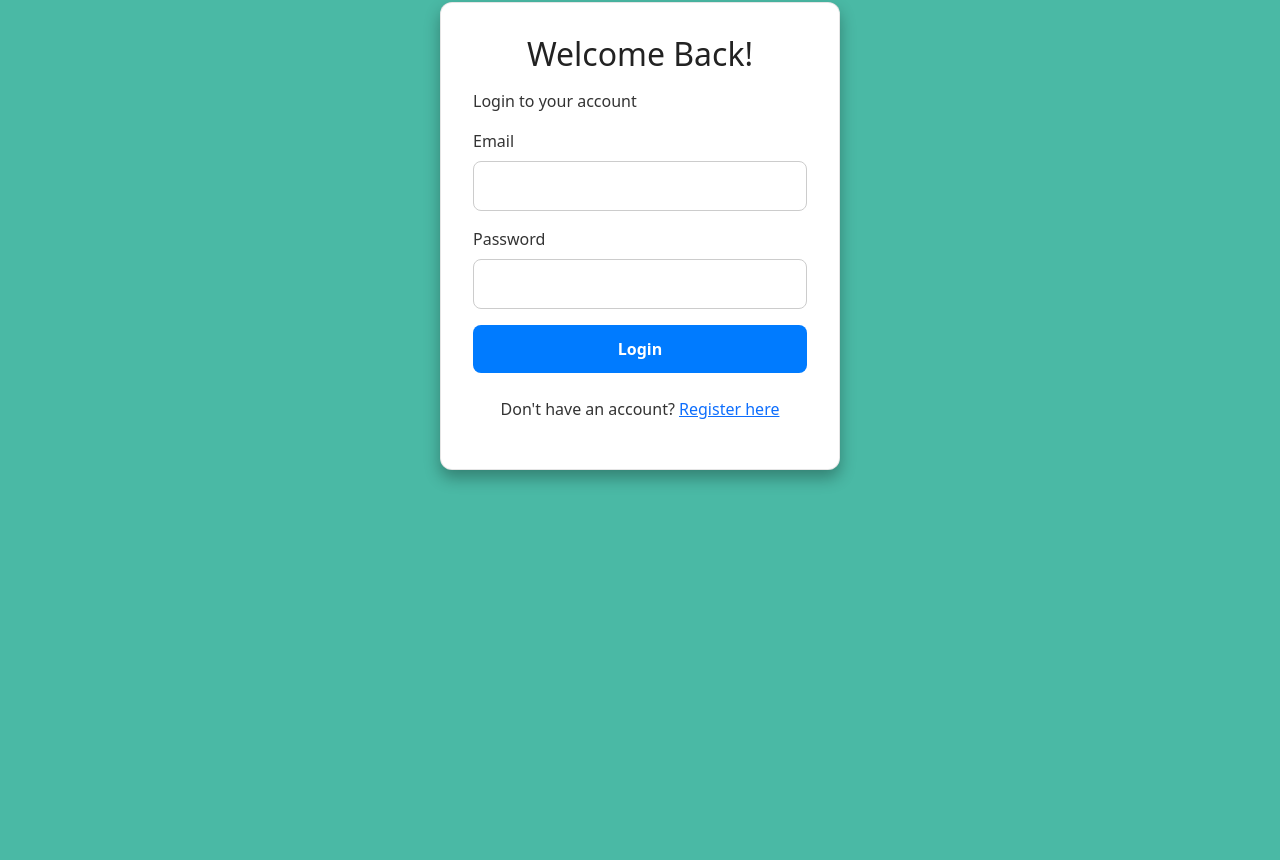
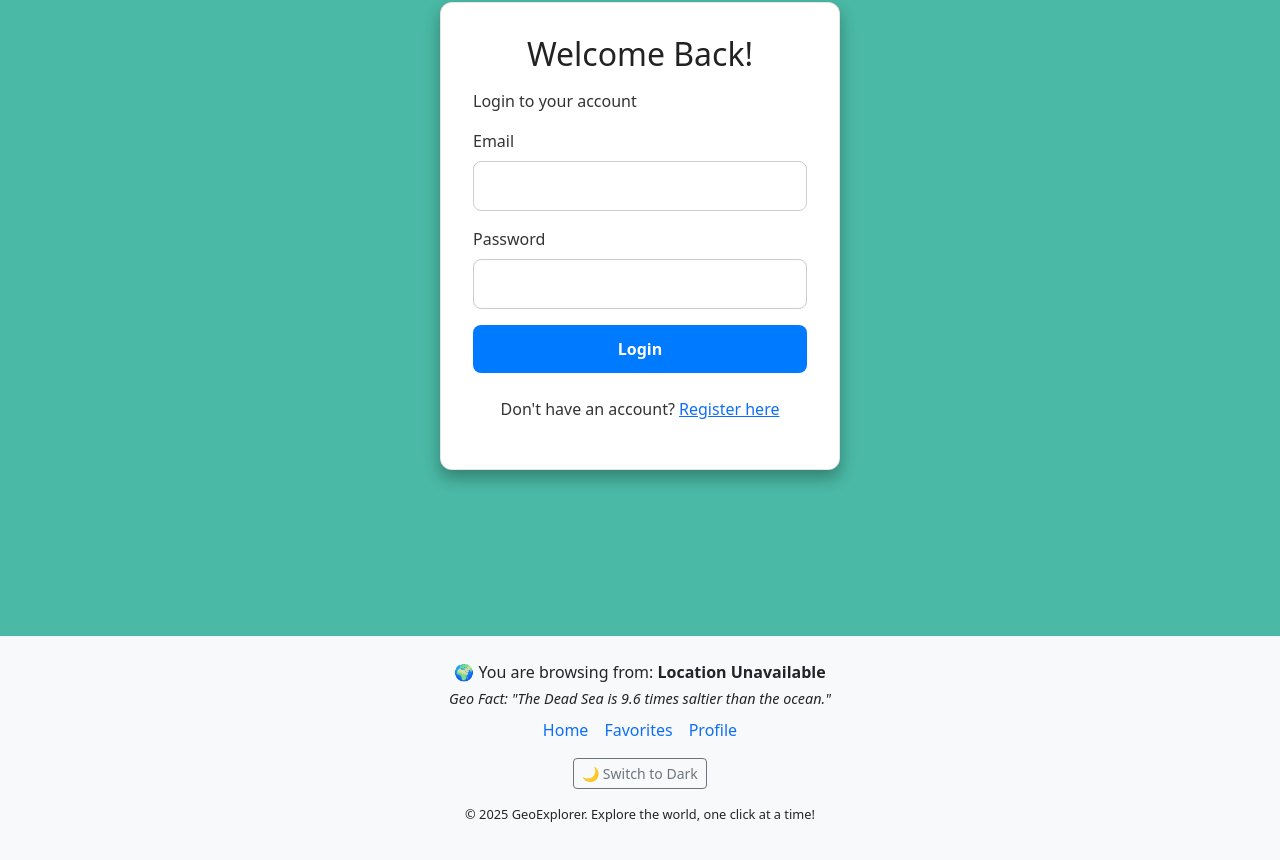
Before and after one commit to Rajithaisuru/AF_61317241, a React (Vite) app in the folder frontend/: page /login in a window 1280 px wide. Shown: the part 220-1080 px from the top of the page. Before the commit the page ends 856 px from the top, so only its background shows below. Built offline with nearby package versions, Linux system fonts and the light colour scheme; no server answers.

Commit message:
Add footer

```diff
--- a/frontend/src/App.jsx
+++ b/frontend/src/App.jsx
@@ -8,14 +8,17 @@ import Favorites from './components/Favorites';
 import CountryDetail from './pages/CountryDetail';
 import Profile from './pages/Profile';
 import { ThemeProvider } from './ThemeContext';
-import { AuthProvider } from './AuthContext'; // <<=== Import AuthProvider
+import { AuthProvider } from './AuthContext';
+import Footer from './components/Footer'; // Import Footer
 
 function App() {
   return (
     <ThemeProvider>
       <AuthProvider> {/* Wrap everything inside AuthProvider */}
         <Router>
-          <Navbar />
+          <div className="d-flex flex-column min-vh-100">
+            <Navbar /> {/* Render Navbar */}
+            <div className="flex-grow-1">
               <Routes>
                 <Route path="/" element={<Home />} />
                 <Route path="/register" element={<Register />} />
@@ -24,6 +27,9 @@ function App() {
                 <Route path="/country/:code" element={<CountryDetail />} />
                 <Route path="/profile" element={<Profile />} />
               </Routes>
+            </div>
+            <Footer /> {/* Render Footer */}
+          </div>
         </Router>
       </AuthProvider>
     </ThemeProvider>
--- /dev/null
+++ b/frontend/src/components/Footer.jsx
@@ -0,0 +1,65 @@
+// src/components/Footer.jsx
+import { useContext, useEffect, useState } from 'react';
+import { Link } from 'react-router-dom';
+import { ThemeContext } from '../ThemeContext';
+
+function Footer() {
+  const { theme, toggleTheme } = useContext(ThemeContext);
+  const [geoFact, setGeoFact] = useState('');
+  const [locationName, setLocationName] = useState('Loading...');
+
+  const facts = [
+    "Earth is the only planet not named after a god.",
+    "The Amazon rainforest produces 20% of the world's oxygen.",
+    "The Dead Sea is 9.6 times saltier than the ocean.",
+    "Mount Everest grows about 4mm every year.",
+    "There are more trees on Earth than stars in the Milky Way."
+  ];
+
+  useEffect(() => {
+    // Random geo fact
+    const randomFact = facts[Math.floor(Math.random() * facts.length)];
+    setGeoFact(randomFact);
+
+    // Get location using a simple API
+    fetch('https://ipapi.co/json/')
+      .then(res => res.json())
+      .then(data => {
+        setLocationName(data.city ? `${data.city}, ${data.country_name}` : "Unknown Location");
+      })
+      .catch(() => {
+        setLocationName('Location Unavailable');
+      });
+  }, []);
+
+  return (
+    <footer className={`text-center p-4 ${theme === 'light' ? 'bg-light text-dark' : 'bg-dark text-light'}`} style={{ marginTop: 'auto' }}>
+      <div className="container">
+        <p className="mb-1">🌍 You are browsing from: <strong>{locationName}</strong></p>
+
+        <p className="mb-2 fst-italic" style={{ fontSize: '0.9rem' }}>
+          Geo Fact: "{geoFact}"
+        </p>
+
+        <div className="d-flex justify-content-center gap-3 mb-3">
+          <Link to="/" className="text-decoration-none">Home</Link>
+          <Link to="/favorites" className="text-decoration-none">Favorites</Link>
+          <Link to="/profile" className="text-decoration-none">Profile</Link>
+        </div>
+
+        <button
+          onClick={toggleTheme}
+          className="btn btn-sm btn-outline-secondary"
+        >
+          {theme === 'light' ? '🌙 Switch to Dark' : '🌞 Switch to Light'}
+        </button>
+
+        <p className="mt-3" style={{ fontSize: '0.8rem' }}>
+          © {new Date().getFullYear()} GeoExplorer. Explore the world, one click at a time!
+        </p>
+      </div>
+    </footer>
+  );
+}
+
+export default Footer;
```
Lines whose indentation alone changed are shown as unchanged.
